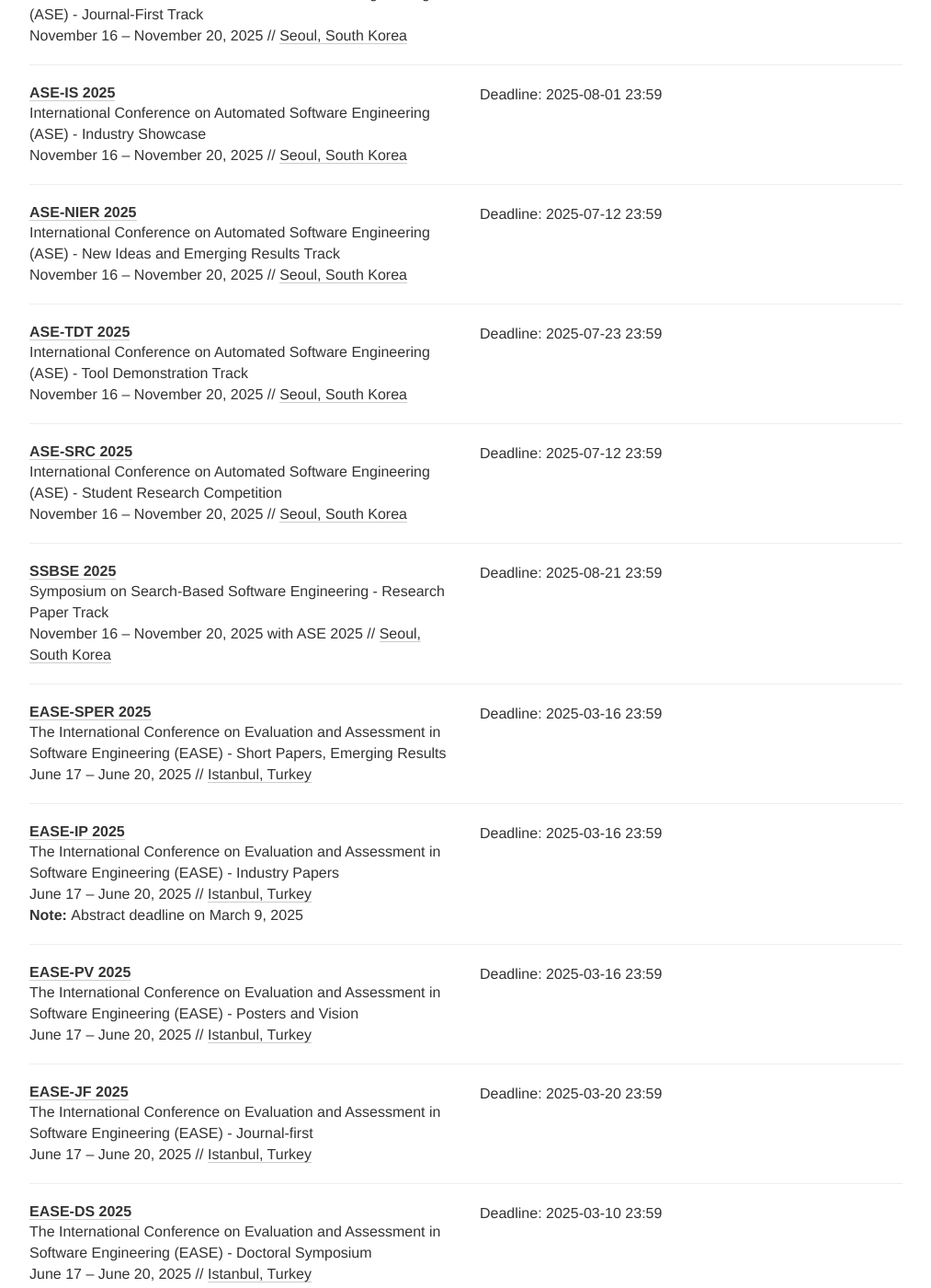
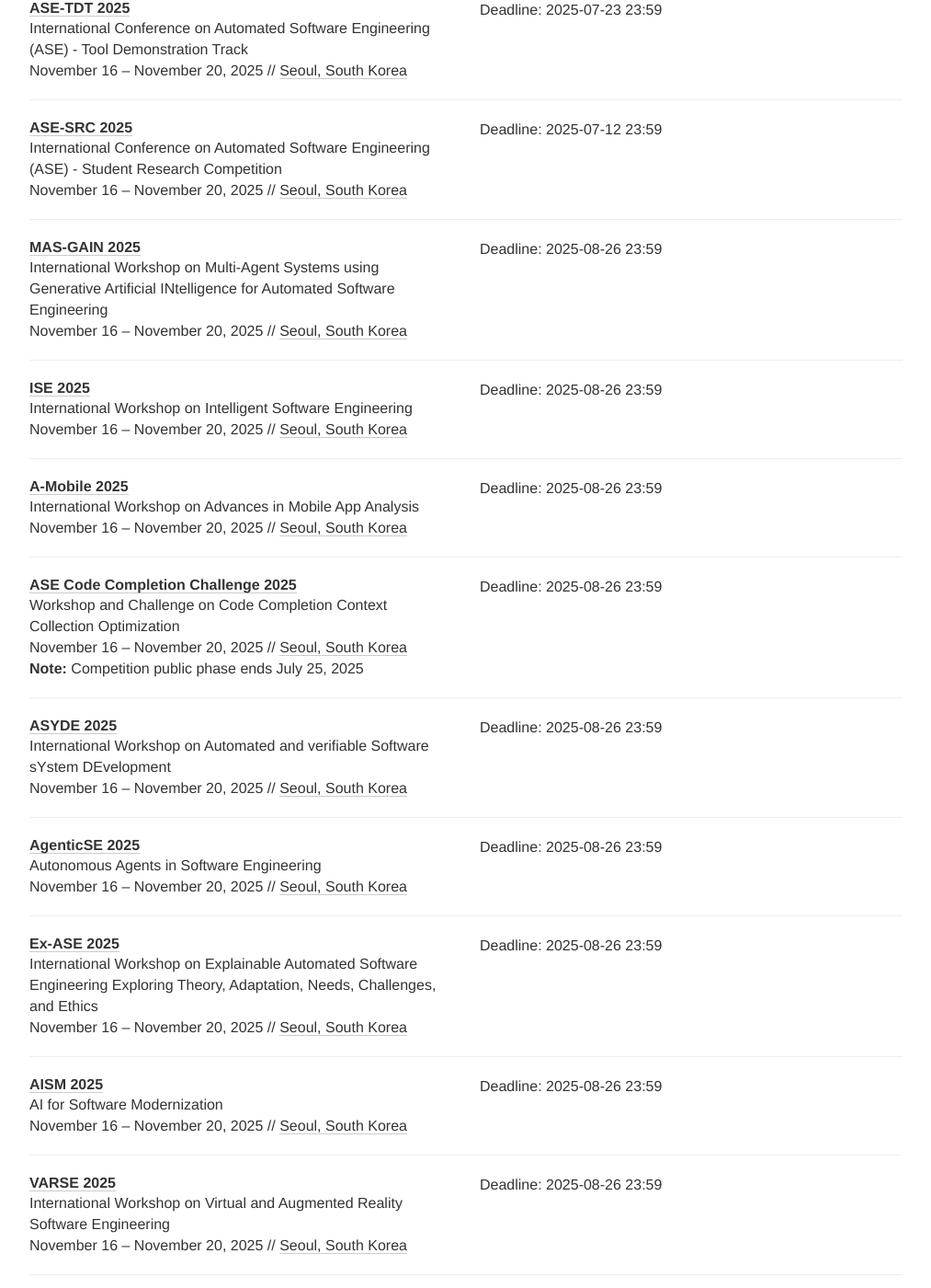
Before and after one commit to se-deadlines/se-deadlines.github.io, a Jekyll site: the page built from index.html, in a window 1280 px wide and 1400 px high, scrolled down 17995 px. Shown: the whole window at 92% size, without its empty margins (133-1146 px from the left). Built offline with Jekyll 4.4.1, drawn with Linux system fonts in a browser that asks for light colours; nearby versions of some CDN libraries; some of the changed text lies outside the part shown.

Commit message:
More updates conference dates

```diff
--- a/_data/conferences.yml
+++ b/_data/conferences.yml
@@ -649,35 +649,31 @@
   note: Optional intent submission on Jul 15 2025.
   tags: [CO, RPT]
 
-- name: AIware-CT
-  description: International Conference on AIware - Challenge Track
-  year: 2024
-  link: https://2024.aiwareconf.org/track/aiware-2024-challenge-track
-  deadline:
-  - "2024-04-24 23:59"
-  date: July 15 - 19, 2024 co-hosted with FSE 2024
-  place: Porto de Galinhas, Brazil, Brazil
+- name: AIware-B&T
+  description: International Conference on AIware - Benchmark & Dataset Track
+  year: 2025
+  link: https://2025.aiwareconf.org/track/aiware-2025-benchmark---dataset-track
+  date: November 20 - November 21, 2025
+  place: Seoul, South Korea
   tags: [CO, CHT]
 
-- name: AIware-ISDT
-  description: International Conference on AIware - Industry Statements and Demo Track
-  year: 2024
-  link: https://2024.aiwareconf.org/track/aiware-2024-industry-demo-track
-  deadline:
-  - "2024-04-30 23:59"
-  date: July 15 - 19, 2024 co-hosted with FSE 2024
-  place: Porto de Galinhas, Brazil, Brazil
+- name: AIware-IDT
+  description: International Conference on AIware - Industry Demo Track
+  year: 2025
+  link: https://2025.aiwareconf.org/track/aiware-2025-industry-demo-track
+  deadline: ["TBA"]
+  date: November 20 - November 21, 2025
+  place: Seoul, South Korea
   tags: [CO, IPT, ART]
 
-- name: AIware-LBAT
-  description: International Conference on AIware - Late Breaking Arxiv Track
-  year: 2024
-  link: https://2024.aiwareconf.org/track/aiware-2024-late-breaking-arxiv-track
-  deadline:
-  - "2024-05-10 23:59"
-  - "2024-06-10 23:59"
-  date: July 15 - 19, 2024 co-hosted with FSE 2024
-  place: Porto de Galinhas, Brazil, Brazil
+- name: AIware-AXVT
+  description: International Conference on AIware - ArXiv Track
+  year: 2025
+  link: https://2025.aiwareconf.org/track/aiware-2025-arxiv-track
+  deadline:
+  - "2025-09-05 23:59"
+  date: November 20 - November 21, 2025
+  place: Seoul, South Korea
   tags: [CO, LBT]
 
 
@@ -756,13 +752,13 @@
 # CSEE&T
 - name: CSEE&T
   description: Conference on Software Engineering Education and Training
-  year: 2025
-  link: https://conf.researchr.org/home/icse-2025/cseet-2025
-  deadline:
-  - "2024-10-10 23:59"
-  date: April 27 - May 3, 2025  co-located with ICSE 2025
-  place: Ottawa, Ontario, Canada
-  note: Mandatory abstract deadline on October 3 2024.
+  year: 2026
+  link: https://cseet26.techconf.org/
+  deadline:
+  - "2026-02-10 23:59"
+  date: July 20-22, 2026
+  place: Florence, Italy
+  note: Mandatory abstract deadline on February 2026.
   tags: [CO, EDT]
 
 #SCORED
@@ -1330,8 +1326,100 @@
   place: Seoul, South Korea
   tags: [CO, SRC]
 
+
+#ASE Workshops
+- name: MAS-GAIN
+  description: International Workshop on Multi-Agent Systems using Generative Artificial INtelligence for Automated Software Engineering
+  year: 2025
+  link: https://masgain.github.io/masgain2025/
+  deadline:
+  - "2025-08-26 23:59"
+  date: November 16 - November 20, 2025
+  place: Seoul, South Korea
+  tags: [WO]
+
+- name: ISE
+  description: International Workshop on Intelligent Software Engineering
+  year: 2025
+  link: https://sites.google.com/view/ise2025/home
+  deadline:
+  - "2025-08-26 23:59"
+  date: November 16 - November 20, 2025
+  place: Seoul, South Korea
+  tags: [WO]
+
+- name: A-Mobile
+  description: International Workshop on Advances in Mobile App Analysis
+  year: 2025
+  link: https://a-mobile.github.io/
+  deadline:
+  - "2025-08-26 23:59"
+  date: November 16 - November 20, 2025
+  place: Seoul, South Korea
+  tags: [WO]
+
+- name: ASE Code Completion Challenge
+  description: Workshop and Challenge on Code Completion Context Collection Optimization
+  year: 2025
+  link: https://jetbrains-research.github.io/ase2025-context-collection-workshop/
+  deadline:
+  - "2025-08-26 23:59"
+  date: November 16 - November 20, 2025
+  place: Seoul, South Korea
+  note: Competition public phase ends July 25, 2025
+  tags: [WO]
+
+- name: ASYDE
+  description: International Workshop on Automated and verifiable Software sYstem DEvelopment
+  year: 2025
+  link: TBD
+  deadline:
+  - "2025-08-26 23:59"
+  date: November 16 - November 20, 2025
+  place: Seoul, South Korea
+  tags: [WO]
+
+- name: AgenticSE
+  description: Autonomous Agents in Software Engineering
+  year: 2025
+  link: TBD
+  deadline:
+  - "2025-08-26 23:59"
+  date: November 16 - November 20, 2025
+  place: Seoul, South Korea
+  tags: [WO]
+
+- name: Ex-ASE
+  description: International Workshop on Explainable Automated Software Engineering Exploring Theory, Adaptation, Needs, Challenges, and Ethics
+  year: 2025
+  link: https://exase.github.io/2025/
+  deadline:
+  - "2025-08-26 23:59"
+  date: November 16 - November 20, 2025
+  place: Seoul, South Korea
+  tags: [WO]
+
+- name: AISM
+  description: AI for Software Modernization
+  year: 2025
+  link: https://aism25.github.io/aism25/
+  deadline:
+  - "2025-08-26 23:59"
+  date: November 16 - November 20, 2025
+  place: Seoul, South Korea
+  tags: [WO]
+
+- name: VARSE
+  description: International Workshop on Virtual and Augmented Reality Software Engineering
+  year: 2025
+  link: TBD
+  deadline:
+  - "2025-08-26 23:59"
+  date: November 16 - November 20, 2025
+  place: Seoul, South Korea
+  tags: [WO]
+
 #SSBSE
-
 - name: SSBSE
   description: Symposium on Search-Based Software Engineering - Research Paper Track
   year: 2025
```
